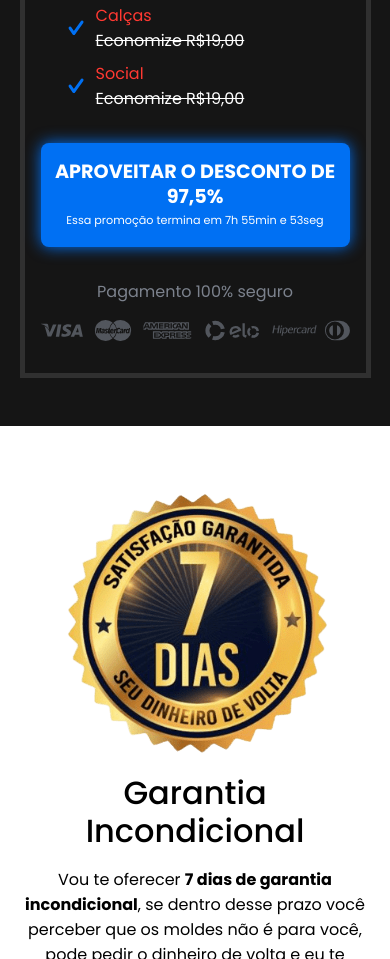
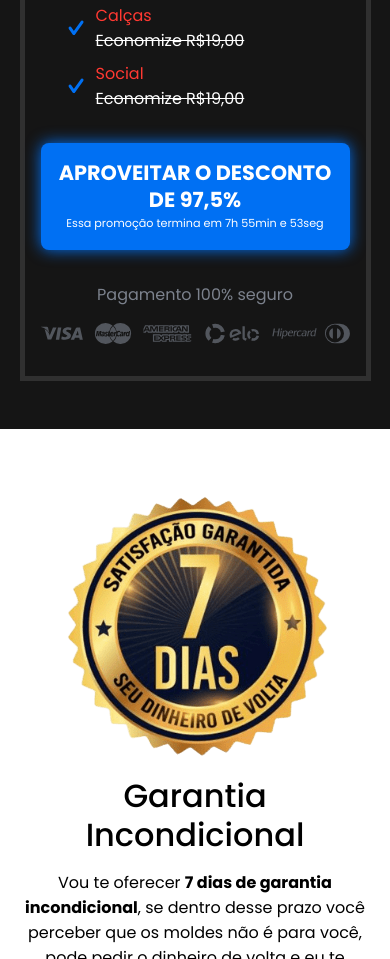
Before and after one commit to josuenm/lp-fabiano-02, a plain HTML site: page index.html in a window 390 px wide. Shown: the part 8034-8993 px from the top of the page. Drawn offline with nearby package versions, Linux system fonts and the light colour scheme.

Commit message:
Texto no botão de compra do modal payments foi aumentado

```diff
--- a/styles.scss
+++ b/styles.scss
@@ -550,8 +550,8 @@ body {
                         line-height: 2.1rem;
 
                         @media (max-width: 991.98px) {
-                            font-size: 1.2rem;
-                            line-height: 1.6rem;
+                            font-size: 1.3rem;
+                            line-height: 1.7rem;
                         }
                     }
 
```
Also changed, not shown: styles.css.
